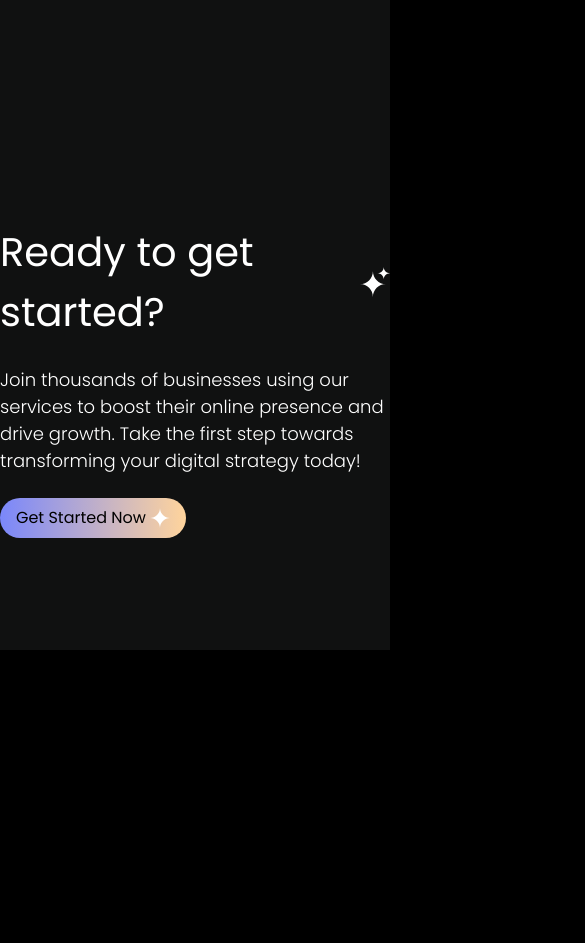
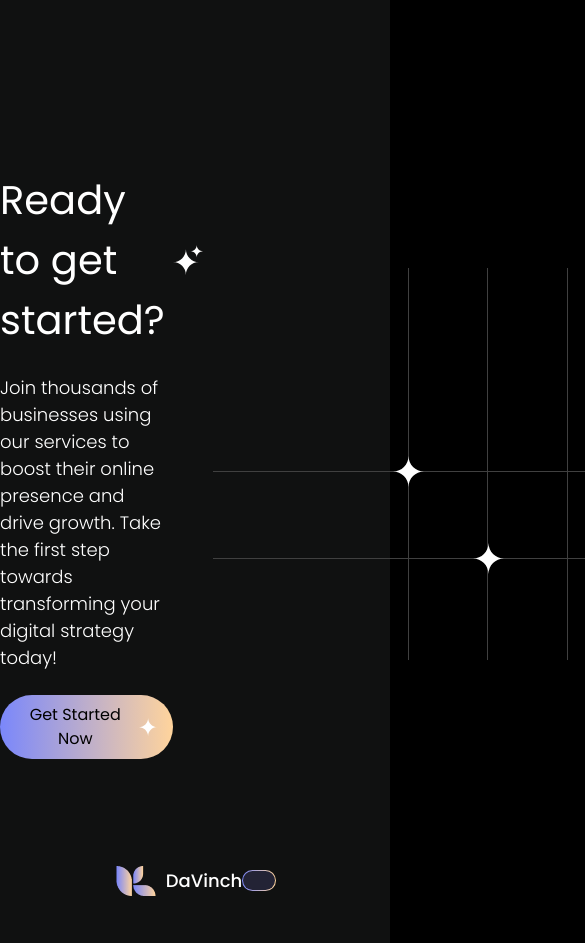
Before and after one commit to shahidul1920/davinch, a React (Vite) app: page / in a window 390 px wide. Shown: the part 7047-7990 px from the top of the page, 585 px wide, since content can reach past the window. Before the commit the page ends 7697 px from the top, so only its background shows below. Built offline with nearby package versions, Linux system fonts and the light colour scheme.

Commit message:
Add Footer component and update CTA layout
Introduced a new Footer component and integrated it into App.jsx. Improved the CTA section layout with a flex container and added an SVG graphic for enhanced visual appeal.

```diff
--- a/src/App.jsx
+++ b/src/App.jsx
@@ -5,6 +5,7 @@ import WorkProcess from './components/WorkProcess'
 import Featured from './components/Featured'
 import Testimonials from './components/Testimonials'
 import CTA from './components/CTA'
+import Footer from './components/Footer'
 
 
 const App = () => {
@@ -17,6 +18,7 @@ const App = () => {
       <WorkProcess />
       <Testimonials />
       <CTA />
+      <Footer />
     </div>
   )
 }
--- a/src/components/CTA.jsx
+++ b/src/components/CTA.jsx
@@ -3,10 +3,10 @@ import Button from '../UIs/Button'
 
 const CTA = () => {
     return (
-    <div>
-        <div className='bg-[var(--dark)]'>
+        <div className='bg-[var(--dark)] '>
+            <div className='flex container mx-auto py-15 justify-between items-center gap-10'>
 
-            <div className="container mx-auto py-28">
+                <div className="">
                     <div className="text">
                         <Heading>Ready to get started?</Heading>
                         <p className='text-white text-[18px] font-light mt-6 max-w-2xl'>
@@ -20,8 +20,16 @@ const CTA = () => {
                     </div>
                 </div>
 
-            <div>
-
+                <div className=''>
+                    <svg width="393" height="393" viewBox="0 0 393 393" fill="none" xmlns="http://www.w3.org/2000/svg">
+                        <line x1="354.5" y1="392.021" x2="354.5" y2="9.15527e-05" stroke="#404040" />
+                        <line x1="274.5" y1="392.021" x2="274.5" y2="9.15527e-05" stroke="#404040" />
+                        <line x1="195.5" y1="392.021" x2="195.5" y2="9.15527e-05" stroke="#404040" />
+                        <line y1="290.5" x2="392.02" y2="290.5" stroke="#404040" />
+                        <line y1="203.5" x2="392.02" y2="203.5" stroke="#404040" />
+                        <path fill-rule="evenodd" clip-rule="evenodd" d="M195.5 219C195.469 210.45 188.541 203.529 180 203.529C188.56 203.529 195.5 196.576 195.5 188C195.531 196.55 202.459 203.471 211 203.471C202.439 203.471 195.5 210.424 195.5 219Z" fill="white" />
+                        <path fill-rule="evenodd" clip-rule="evenodd" d="M275.5 306C275.469 297.45 268.541 290.529 260 290.529C268.56 290.529 275.5 283.576 275.5 275C275.531 283.55 282.459 290.471 291 290.471C282.439 290.471 275.5 297.424 275.5 306Z" fill="white" />
+                    </svg>
                 </div>
 
             </div>
--- /dev/null
+++ b/src/components/Footer.jsx
@@ -0,0 +1,26 @@
+import React from 'react'
+
+function Footer() {
+  return (
+    <div className='bg-[var(--dark)]'>
+        <div className="container flex mx-auto py-10 justify-center items-center">
+            <div className="logo flex items-center gap-2">
+                <img src="./Logo.png" alt="" />
+                <span className='text-white text-[18px] font-medium'>DaVinch</span>
+            </div>
+            <div className="menu social">
+                <nav className='navMenu rounded-full'>
+                    <ul className="md:flex space-x-10 hidden">
+                        <li><a href="#home" className="text-[16px]"></a></li>
+                        <li><a href="#services" className="text-[16px]"></a></li>
+                        <li><a href="#deals" className="text-[16px]"></a></li>
+                        <li><a href="#about" className="text-[16px]"></a></li>
+                    </ul>
+                </nav>
+            </div>
+        </div>
+    </div>
+  )
+}
+
+export default Footer
```
Lines whose indentation alone changed are shown as unchanged.
